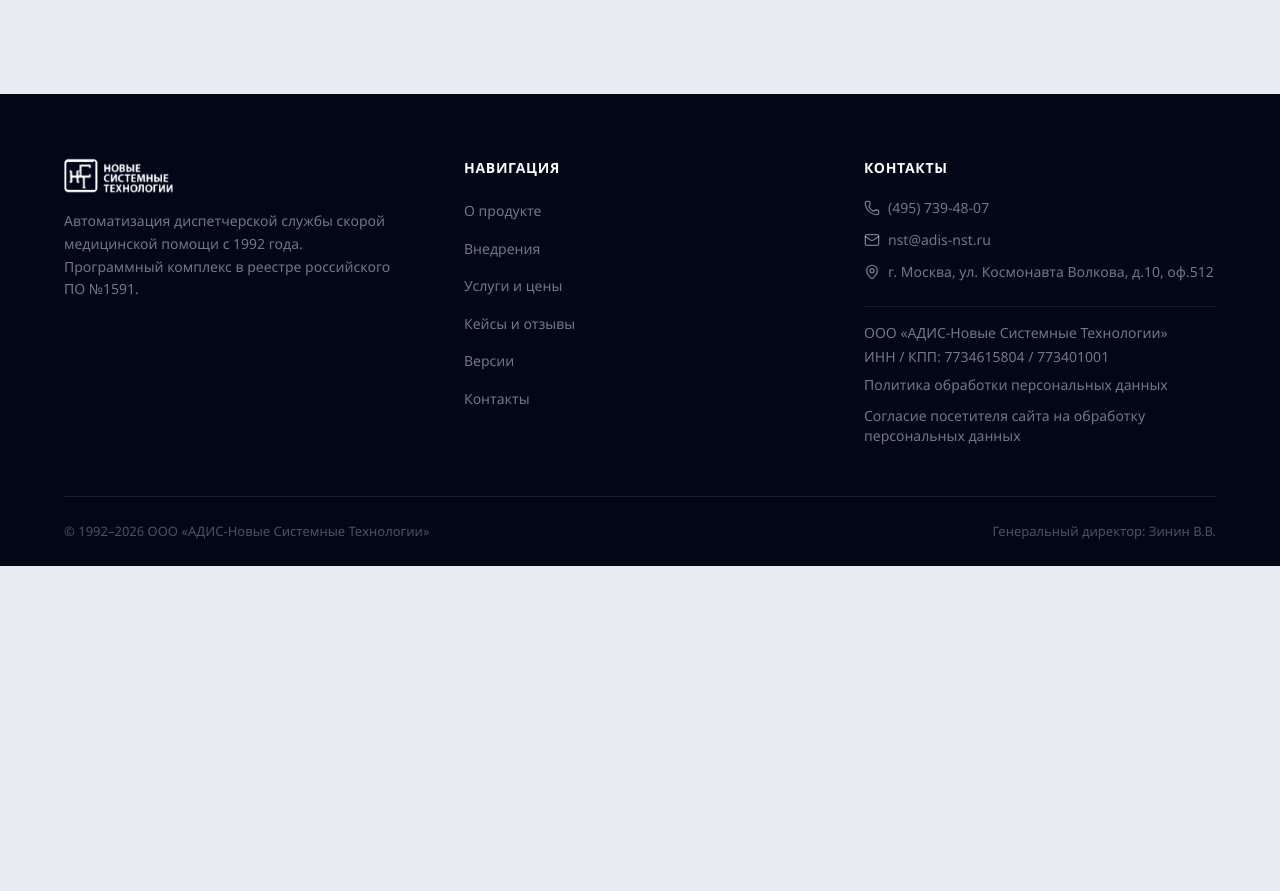
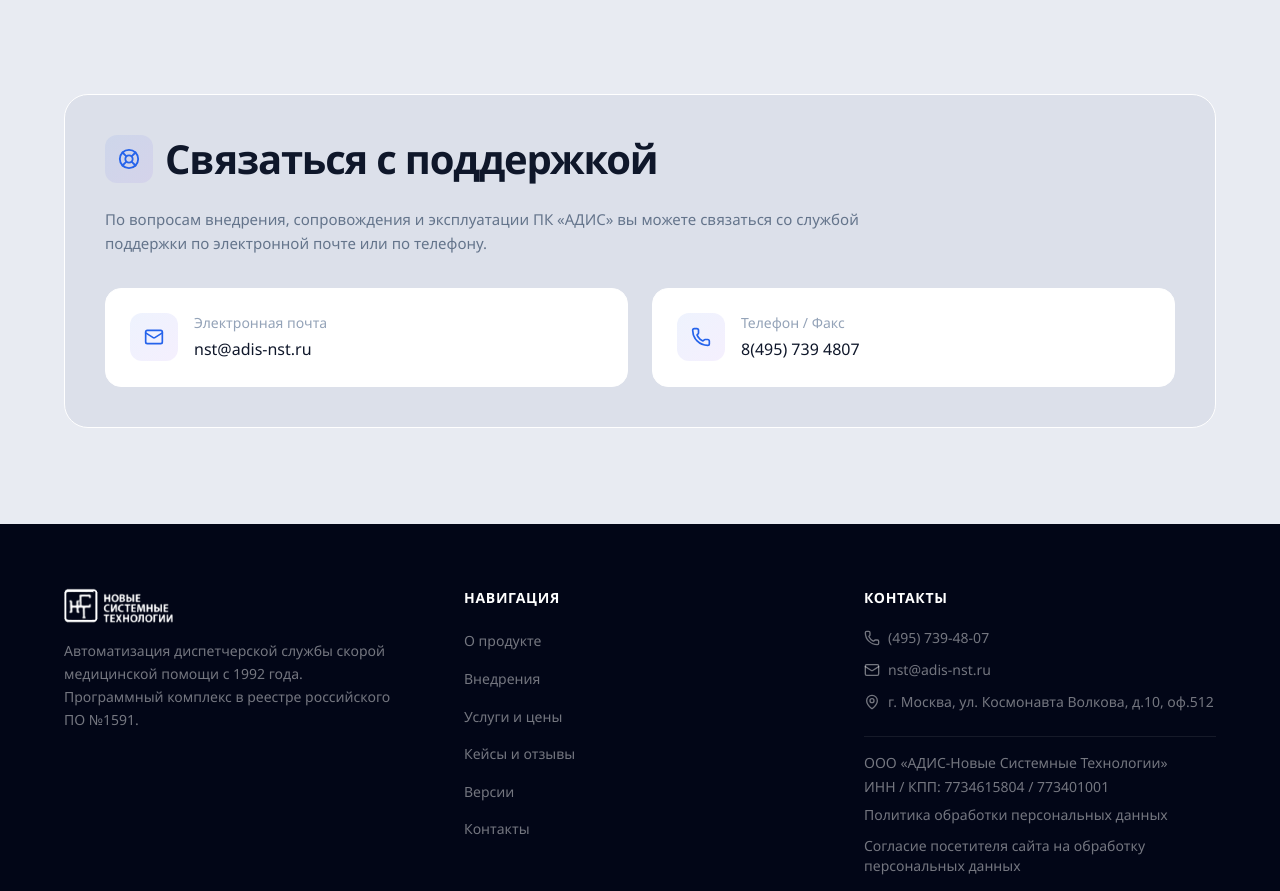
Before and after one commit to Bulka84/adis, a Next.js app: page /company/adis-nst in a window 1280 px wide. Shown: the part 1695-2586 px from the top of the page. Before the commit the page ends 2261 px from the top, so only its background shows below. Built offline with nearby package versions, Linux system fonts and the light colour scheme.

Commit message:
Add company page contact sections

```diff
--- a/src/app/company/adis-nst/page.tsx
+++ b/src/app/company/adis-nst/page.tsx
@@ -1,6 +1,6 @@
 import type { Metadata } from "next";
 import Link from "next/link";
-import { ArrowLeft, Settings2 } from "lucide-react";
+import { ArrowLeft, LifeBuoy, Mail, Phone, Settings2 } from "lucide-react";
 
 export const metadata: Metadata = {
   title: "ООО «АДИС-НСТ»",
@@ -69,6 +69,51 @@ export default function AdisNstCompanyPage() {
           </div>
         </div>
       </section>
+
+      <section className="pb-24">
+        <div className="max-w-[1200px] mx-auto px-6">
+          <div className="bg-[#dce0ea] border border-white rounded-3xl p-8 md:p-10">
+            <div className="flex items-center gap-3 mb-6">
+              <div className="w-12 h-12 gradient-bg-subtle rounded-xl flex items-center justify-center text-primary">
+                <LifeBuoy size={22} />
+              </div>
+              <h2 className="text-[clamp(28px,3.4vw,40px)] font-extrabold text-gray-900 leading-[1.15] tracking-[-0.03em]">
+                Связаться с поддержкой
+              </h2>
+            </div>
+            <p className="text-gray-500 leading-relaxed text-[15px] mb-8 max-w-3xl">
+              По вопросам внедрения, сопровождения и эксплуатации ПК &laquo;АДИС&raquo;
+              вы можете связаться со службой поддержки по электронной почте или по телефону.
+            </p>
+            <div className="grid grid-cols-1 md:grid-cols-2 gap-6">
+              <a
+                href="mailto:nst@adis-nst.ru"
+                className="flex items-start gap-4 rounded-2xl bg-white border border-white p-6 hover:border-[#b0ccf5] transition-colors"
+              >
+                <div className="w-12 h-12 gradient-bg-subtle rounded-xl flex items-center justify-center text-primary shrink-0">
+                  <Mail size={20} />
+                </div>
+                <div>
+                  <div className="text-sm text-gray-400 mb-1">Электронная почта</div>
+                  <div className="text-gray-900 font-medium">nst@adis-nst.ru</div>
+                </div>
+              </a>
+              <a
+                href="tel:+74957394807"
+                className="flex items-start gap-4 rounded-2xl bg-white border border-white p-6 hover:border-[#b0ccf5] transition-colors"
+              >
+                <div className="w-12 h-12 gradient-bg-subtle rounded-xl flex items-center justify-center text-primary shrink-0">
+                  <Phone size={20} />
+                </div>
+                <div>
+                  <div className="text-sm text-gray-400 mb-1">Телефон / Факс</div>
+                  <div className="text-gray-900 font-medium">8(495) 739 4807</div>
+                </div>
+              </a>
+            </div>
+          </div>
+        </div>
+      </section>
     </>
   );
 }
--- a/src/app/company/nst/page.tsx
+++ b/src/app/company/nst/page.tsx
@@ -1,6 +1,7 @@
 import type { Metadata } from "next";
 import Link from "next/link";
 import { ArrowLeft, Cable } from "lucide-react";
+import ContactForm from "@/components/ContactForm";
 
 export const metadata: Metadata = {
   title: "ООО Фирма «НСТ»",
@@ -71,6 +72,27 @@ export default function NstCompanyPage() {
           </div>
         </div>
       </section>
+
+      <section className="pb-24">
+        <div className="max-w-[1200px] mx-auto px-6">
+          <div className="grid grid-cols-1 lg:grid-cols-[0.9fr_1.1fr] gap-10 items-start">
+            <div>
+              <span className="section-tag mb-4">Заявка</span>
+              <h2 className="text-[clamp(28px,3.4vw,40px)] font-extrabold text-gray-900 leading-[1.15] tracking-[-0.03em] mb-5">
+                Оставить заявку
+              </h2>
+              <p className="text-gray-500 leading-relaxed text-[15px] max-w-xl">
+                Если вам требуется информация о программном комплексе ПК &laquo;АДИС&raquo;,
+                его внедрении, развитии или возможностях использования, заполните форму,
+                и мы свяжемся с вами.
+              </p>
+            </div>
+            <div className="bg-[#e8f0fe] rounded-3xl border border-[#b0ccf5] shadow-lg p-8">
+              <ContactForm />
+            </div>
+          </div>
+        </div>
+      </section>
     </>
   );
 }
```
